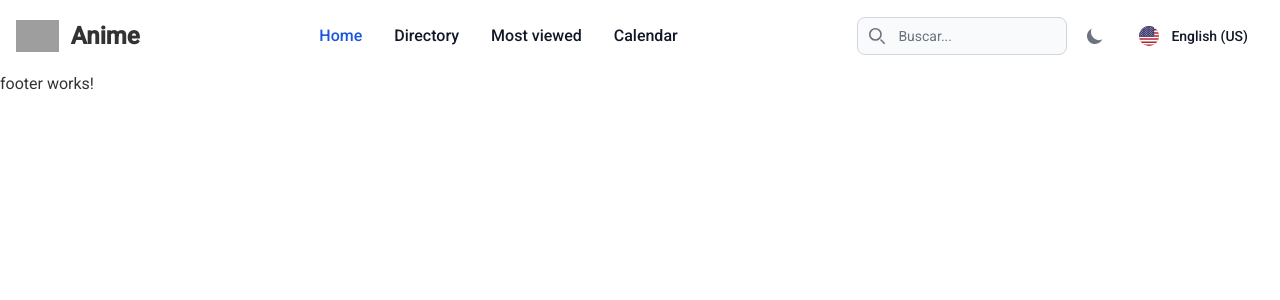
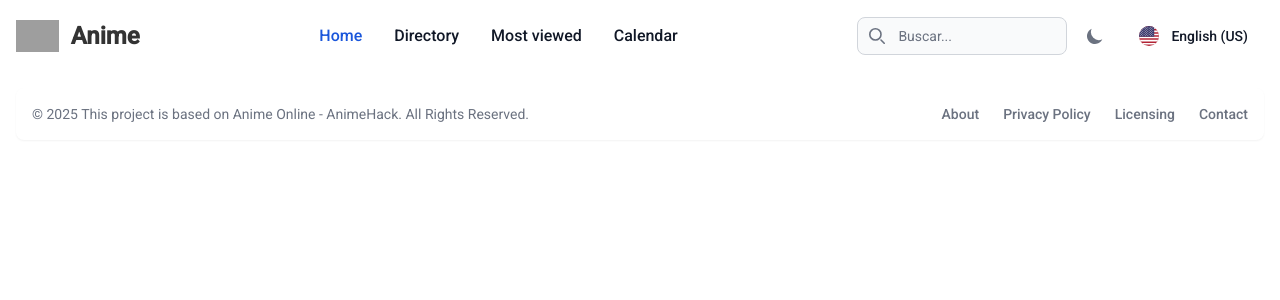
Before and after one commit to Krauser-alv/anime-angularXIX, an Angular app: page / in a window 1280 px wide. Shown: the top 300 px of the page. Built offline with nearby package versions, Linux system fonts and the light colour scheme; grey boxes are pictures that could not be loaded.

Commit message:
added: added footer design and sections about the proyect

```diff
--- a/src/app/shared/components/footer/footer.component.html
+++ b/src/app/shared/components/footer/footer.component.html
@@ -1 +1,21 @@
-<p>footer works!</p>
+<footer class="bg-white rounded-lg shadow-sm m-4 dark:bg-gray-800">
+    <div class="w-full mx-auto max-w-screen-xl p-4 md:flex md:items-center md:justify-between">
+        <span class="text-sm text-gray-500 sm:text-center dark:text-gray-400">© 2025 This project is based on <a href="https://animehack.net/"
+                class="hover:underline">Anime Online - AnimeHack</a>. All Rights Reserved.
+        </span>
+        <ul class="flex flex-wrap items-center mt-3 text-sm font-medium text-gray-500 dark:text-gray-400 sm:mt-0">
+            <li>
+                <a href="#" class="hover:underline me-4 md:me-6">About</a>
+            </li>
+            <li>
+                <a href="#" class="hover:underline me-4 md:me-6">Privacy Policy</a>
+            </li>
+            <li>
+                <a href="#" class="hover:underline me-4 md:me-6">Licensing</a>
+            </li>
+            <li>
+                <a href="#" class="hover:underline">Contact</a>
+            </li>
+        </ul>
+    </div>
+</footer>
```
